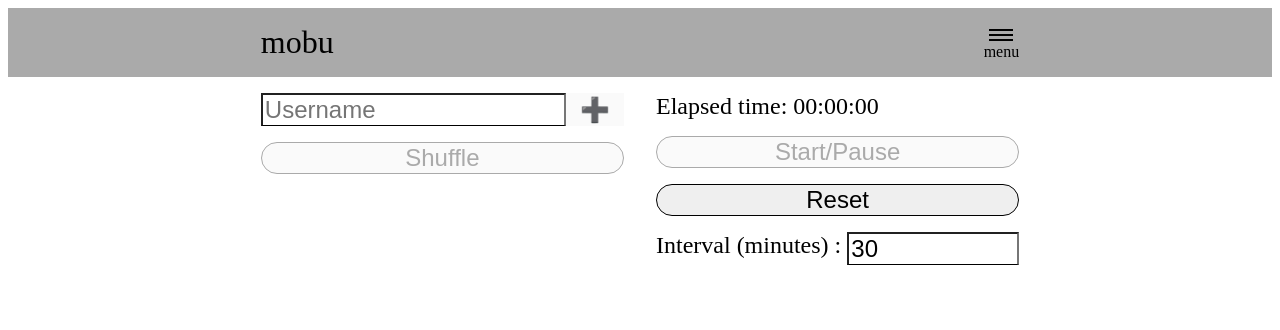
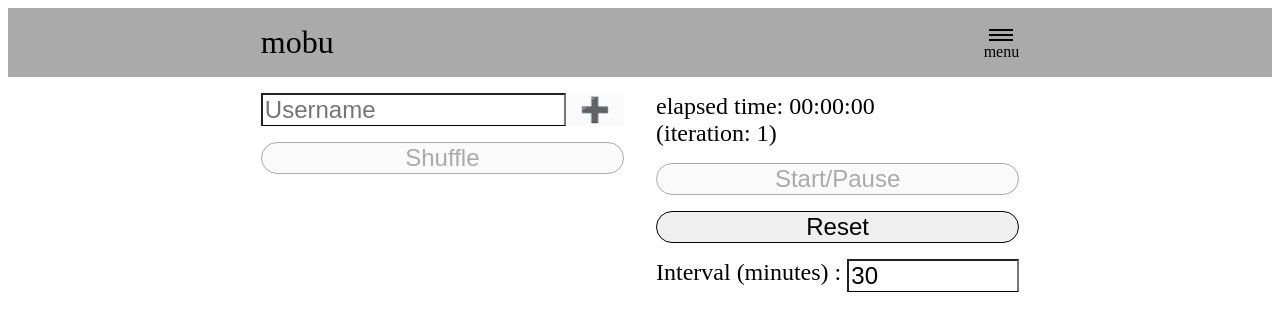
Before and after one commit to mobu-of-the-world/mobu, a React (Create React App) app: page / in a window 1280 px wide. Shown: the top 330 px of the page. Built offline with nearby package versions, Linux system fonts and the light colour scheme.

Commit message:
add iteration counter (#25)

```diff
--- a/src/molecules/Timer.tsx
+++ b/src/molecules/Timer.tsx
@@ -8,13 +8,21 @@ import "../atoms/Button.css";
 
 const Timer: React.FunctionComponent<{
   elapsedTime: string;
+  iterationCount: number;
   onStartOrPause: (event: React.MouseEvent<HTMLElement>) => void;
   onReset: (event: React.MouseEvent<HTMLElement>) => void;
   disableStartOrPause: boolean;
-}> = ({ elapsedTime, onStartOrPause, onReset, disableStartOrPause }) => {
+}> = ({
+  elapsedTime,
+  iterationCount,
+  onStartOrPause,
+  onReset,
+  disableStartOrPause,
+}) => {
   return (
     <>
-      <Text>Elapsed time: {elapsedTime}</Text>
+      <Text>elapsed time: {elapsedTime}</Text>
+      <Text>(iteration: {iterationCount})</Text>
       <div className="timer--divider" />
       <Button
         className="button--width-max"
--- a/src/organisms/Session.tsx
+++ b/src/organisms/Session.tsx
@@ -6,6 +6,7 @@ import Interval from "../molecules/Interval";
 import "./Session.css";
 
 const Session: React.FunctionComponent<{
+  iterationCount: number;
   elapsedTime: string;
   onStartOrPause: (event: React.MouseEvent<HTMLElement>) => void;
   onReset: (event: React.MouseEvent<HTMLElement>) => void;
@@ -13,6 +14,7 @@ const Session: React.FunctionComponent<{
   intervalMinutes: number;
   disableStartOrPause: boolean;
 }> = ({
+  iterationCount,
   elapsedTime,
   onStartOrPause,
   onReset,
@@ -23,6 +25,7 @@ const Session: React.FunctionComponent<{
   return (
     <div className="session">
       <Timer
+        iterationCount={iterationCount}
         elapsedTime={elapsedTime}
         onStartOrPause={onStartOrPause}
         onReset={onReset}
--- a/src/pages/AppContainer.tsx
+++ b/src/pages/AppContainer.tsx
@@ -20,6 +20,7 @@ const AppContainer: React.FunctionComponent = () => {
   );
 
   const [tickCount, setTickCount] = React.useState(0);
+  const [iterationCount, setIterationCount] = React.useState(1);
   const [showMenu, setShowMenu] = React.useState(false);
 
   const registerDisabled = () =>
@@ -54,6 +55,7 @@ const AppContainer: React.FunctionComponent = () => {
       count.current += 1;
       setTickCount(count.current);
       if (count.current % intervalSecondsRef.current === 0) {
+        setIterationCount(count.current / intervalSecondsRef.current + 1);
         if (timerID.current) {
           clearInterval(timerID.current);
           timerID.current = undefined;
@@ -74,6 +76,7 @@ const AppContainer: React.FunctionComponent = () => {
   const onReset = React.useCallback(() => {
     count.current = 0;
     setTickCount(count.current);
+    setIterationCount(1);
   }, [count]);
 
   const onShuffle = React.useCallback(() => {
@@ -137,6 +140,7 @@ const AppContainer: React.FunctionComponent = () => {
   return (
     <AppComponent
       elapsedTime={numberToTimeString(tickCount)}
+      iterationCount={iterationCount}
       onStartOrPause={onStartOrPause}
       onReset={onReset}
       onShuffle={onShuffle}
--- a/src/templates/AppComponent.tsx
+++ b/src/templates/AppComponent.tsx
@@ -9,6 +9,7 @@ import "./AppComponent.css";
 
 const AppComponent: React.FunctionComponent<{
   elapsedTime: string;
+  iterationCount: number;
   onStartOrPause: (event: React.MouseEvent<HTMLElement>) => void;
   onReset: (event: React.MouseEvent<HTMLElement>) => void;
   onShuffle: (event: React.MouseEvent<HTMLButtonElement>) => void;
@@ -25,6 +26,7 @@ const AppComponent: React.FunctionComponent<{
   showMenu: boolean;
 }> = ({
   elapsedTime,
+  iterationCount,
   onStartOrPause,
   onReset,
   onShuffle,
@@ -61,6 +63,7 @@ const AppComponent: React.FunctionComponent<{
           <div className="divider"></div>
           <Session
             elapsedTime={elapsedTime}
+            iterationCount={iterationCount}
             onStartOrPause={onStartOrPause}
             onReset={onReset}
             onIntervalChange={onIntervalChange}
```
